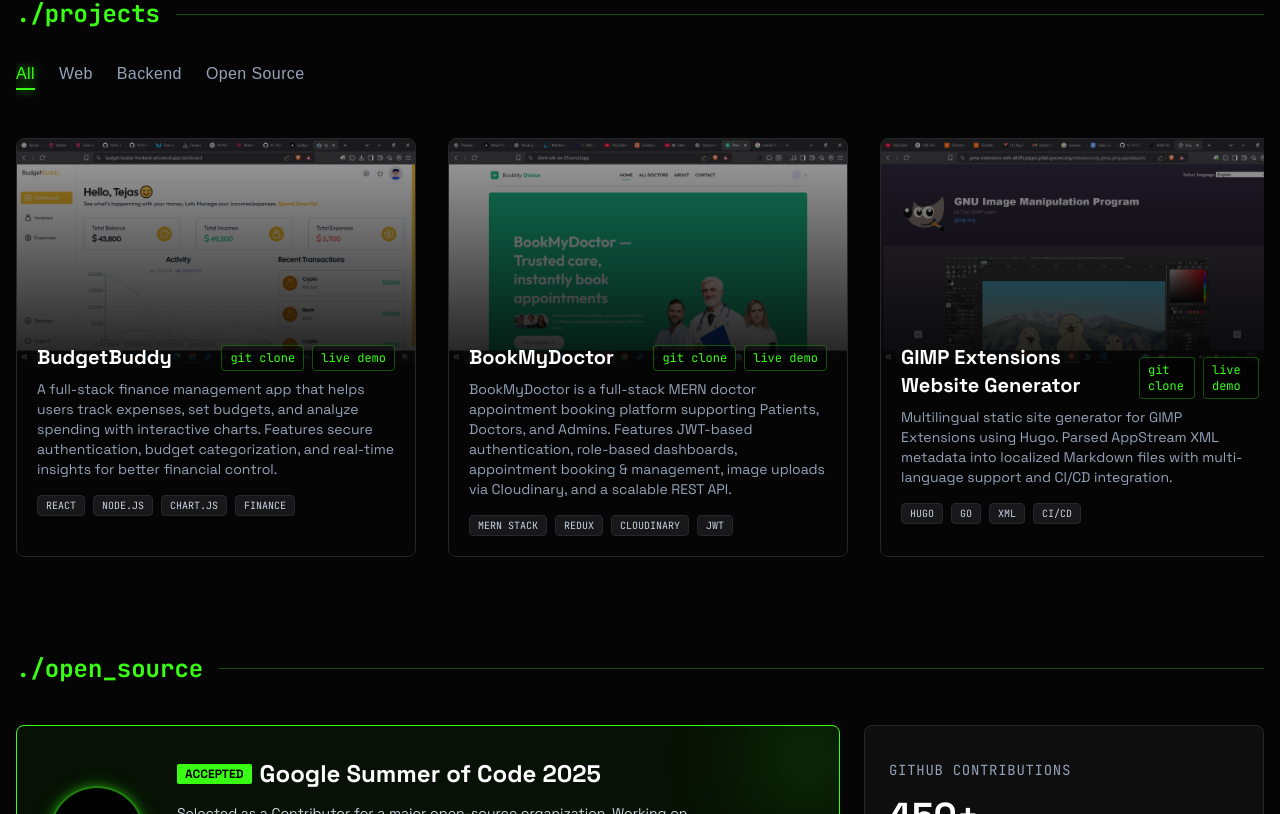
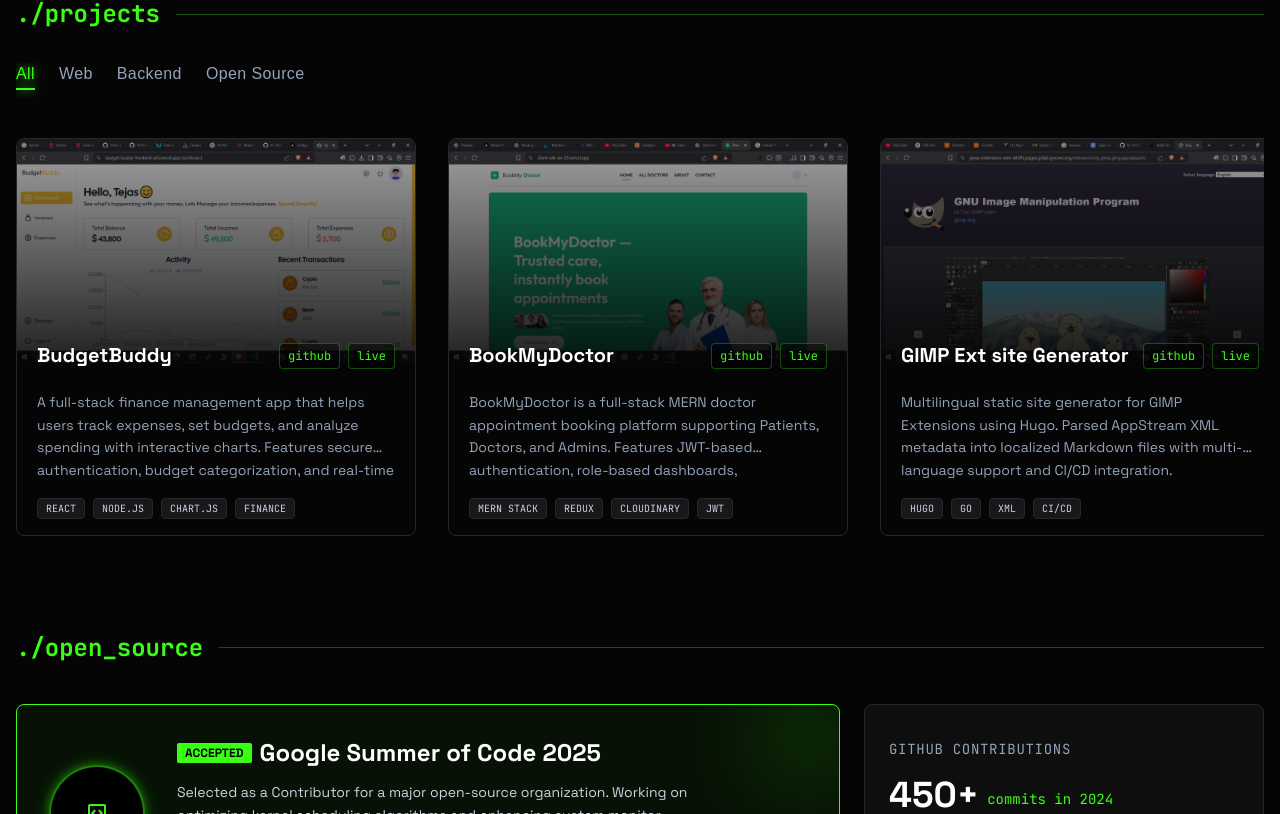
Before and after one commit to ts-31/tejas-portfolio, a Next.js app: page / in a window 1280 px wide. Shown: the part 1014-1828 px from the top of the page. Built offline with nearby package versions, Linux system fonts and the light colour scheme; a web font is replaced by a local one.

Commit message:
Refine project card layout: improved alignment, normalized heights, and adjusted spacing

```diff
--- a/components/Projects.tsx
+++ b/components/Projects.tsx
@@ -1,14 +1,13 @@
 import React, { useState } from 'react';
 import { Project } from '../types';
-
 interface ProjectsProps {
   isDark: boolean;
 }
-
 const projectsData: Project[] = [
   {
     title: 'BudgetBuddy',
-    description: 'A full-stack finance management app that helps users track expenses, set budgets, and analyze spending with interactive charts. Features secure authentication, budget categorization, and real-time insights for better financial control.',
+    description:
+      'A full-stack finance management app that helps users track expenses, set budgets, and analyze spending with interactive charts. Features secure authentication, budget categorization, and real-time insights for better financial control.',
     image: '/budgetBuddy.png',
     tags: ['React', 'Node.js', 'Chart.js', 'Finance'],
     category: 'web',
@@ -17,7 +16,8 @@
   },
   {
     title: 'BookMyDoctor',
-    description: 'BookMyDoctor is a full-stack MERN doctor appointment booking platform supporting Patients, Doctors, and Admins. Features JWT-based authentication, role-based dashboards, appointment booking & management, image uploads via Cloudinary, and a scalable REST API.',
+    description:
+      'BookMyDoctor is a full-stack MERN doctor appointment booking platform supporting Patients, Doctors, and Admins. Features JWT-based authentication, role-based dashboards, appointment booking & management, image uploads via Cloudinary, and a scalable REST API.',
     image: '/bookmydoctor.png',
     tags: ['MERN Stack', 'Redux', 'Cloudinary', 'JWT'],
     category: 'web',
@@ -25,17 +25,20 @@
     live: 'https://client-silk-six-29.vercel.app/',
   },
   {
-    title: 'GIMP Extensions Website Generator',
-    description: 'Multilingual static site generator for GIMP Extensions using Hugo. Parsed AppStream XML metadata into localized Markdown files with multi-language support and CI/CD integration.',
+    title: 'GIMP Ext site Generator',
+    description:
+      'Multilingual static site generator for GIMP Extensions using Hugo. Parsed AppStream XML metadata into localized Markdown files with multi-language support and CI/CD integration.',
     image: '/gimp.png',
     tags: ['Hugo', 'Go', 'XML', 'CI/CD'],
     category: 'open-source',
-    github: 'https://gitlab.gnome.org/Infrastructure/gimp-extensions-web/-/merge_requests/4',
+    github:
+      'https://gitlab.gnome.org/Infrastructure/gimp-extensions-web/-/merge_requests/4',
     live: 'https://gimp-extensions-web-a83ffe.pages.gitlab.gnome.org/',
   },
   {
     title: 'MatchMyResume',
-    description: 'Chrome Extension with a FastAPI backend that matches resumes to job descriptions using the Google Gemini API. Provides AI-based match scores and actionable suggestions.',
+    description:
+      'Chrome Extension with a FastAPI backend that matches resumes to job descriptions using the Google Gemini API. Provides AI-based match scores and actionable suggestions.',
     image: '/matchmyresume.png',
     tags: ['FastAPI', 'Python', 'Gemini AI', 'Chrome Ext'],
     category: 'backend',
@@ -43,7 +46,8 @@
   },
   {
     title: 'AgentHub',
-    description: 'Minimal chatbot platform that allows users to create multiple AI agents and chat with them in real time using Gemini LLM.',
+    description:
+      'Minimal chatbot platform that allows users to create multiple AI agents and chat with them in real time using Gemini LLM.',
     image: '/agent-hub.png',
     tags: ['React', 'Gemini API', 'Node.js', 'AI'],
     category: 'web',
@@ -52,110 +56,156 @@
   },
   {
     title: 'OpenAFS Client Manager',
-    description: 'A GNOME Shell extension to manage the OpenAFS client on Linux desktops. Features a GUI for starting/stopping the client, toggling autostart, and real-time status updates.',
+    description:
+      'A GNOME Shell extension to manage the OpenAFS client on Linux desktops. Features a GUI for starting/stopping the client, toggling autostart, and real-time status updates.',
     image: '/gnome-shell-extension-openafs.png',
     tags: ['GNOME Shell', 'GJS', 'OpenAFS', 'Linux'],
     category: 'open-source',
-    github: 'https://github.com/openafs-contrib/gnome-shell-extension-openafs',
+    github:
+      'https://github.com/openafs-contrib/gnome-shell-extension-openafs',
   },
 ];
-
 const Projects: React.FC<ProjectsProps> = ({ isDark }) => {
   const [activeFilter, setActiveFilter] = useState('All');
   const filters = ['All', 'Web', 'Backend', 'Open Source'];
-
   const filteredProjects = projectsData.filter(project => {
     if (activeFilter === 'All') return true;
     if (activeFilter === 'Web') return project.category === 'web';
     if (activeFilter === 'Backend') return project.category === 'backend';
-    if (activeFilter === 'Open Source') return project.category === 'open-source';
+    if (activeFilter === 'Open Source')
+      return project.category === 'open-source';
     return false;
   });
-
   return (
-    <section className="w-full max-w-7xl mx-auto px-4 py-16 relative z-10" id="projects">
+    <section
+      className="w-full max-w-7xl mx-auto px-4 py-16 relative z-10"
+      id="projects"
+    >
+      {/* Header */}
       <div className="flex items-center gap-4 mb-8">
-        <span className={`text-2xl font-mono font-bold ${isDark ? 'text-primary' : 'text-primary-dark'}`}>./projects</span>
-        <div className="h-px bg-primary/30 flex-grow"></div>
+        <span
+          className={`text-2xl font-mono font-bold ${isDark ? 'text-primary' : 'text-primary-dark'
+            }`}
+        >
+          ./projects
+        </span>
+        <div className="h-px bg-primary/30 flex-grow" />
       </div>
-
+      {/* Filters */}
       <div className="flex flex-wrap items-center gap-4 sm:gap-6 mb-10 overflow-x-auto pb-2 scrollbar-hide">
-        {filters.map((filter) => (
+        {filters.map(filter => (
           <button
             key={filter}
             onClick={() => setActiveFilter(filter)}
             className={`font-switzer font-medium text-sm sm:text-base tracking-wide pb-0.5 whitespace-nowrap transition-colors border-b-2
               ${activeFilter === filter
-                ? (isDark ? 'text-primary border-primary drop-shadow-[0_0_5px_rgba(57,255,20,0.8)]' : 'text-primary-dark border-primary-dark')
-                : (isDark ? 'text-slate-400 border-transparent hover:text-white hover:border-slate-600' : 'text-text-muted-light border-transparent hover:text-text-main-light hover:border-gray-400')
+                ? isDark
+                  ? 'text-primary border-primary drop-shadow-[0_0_5px_rgba(57,255,20,0.8)]'
+                  : 'text-primary-dark border-primary-dark'
+                : isDark
+                  ? 'text-slate-400 border-transparent hover:text-white hover:border-slate-600'
+                  : 'text-text-muted-light border-transparent hover:text-text-main-light hover:border-gray-400'
               }`}
           >
             {filter}
           </button>
         ))}
       </div>
-
+      {/* Projects */}
       <div className="flex overflow-x-auto pb-8 gap-8 snap-x snap-mandatory">
         {filteredProjects.map((project, index) => (
           <div
             key={index}
-            className={`flex-none w-[300px] md:w-[400px] snap-center group relative rounded-lg border overflow-hidden transition-all duration-300
+            className={`flex-none w-[340px] md:w-[400px] snap-center group relative rounded-lg border overflow-hidden transition-all duration-300
               ${isDark
                 ? 'bg-card-dark border-zinc-800 hover:border-primary hover:shadow-neon-hover'
                 : 'bg-card-light border-gray-300 hover:border-primary-dark hover:shadow-card'
               }`}
           >
-            <div className={`aspect-video w-full overflow-hidden relative ${isDark ? 'bg-zinc-900' : 'bg-gray-100'}`}>
+            {/* Image */}
+            <div
+              className={`aspect-video w-full overflow-hidden relative ${isDark ? 'bg-zinc-900' : 'bg-gray-100'
+                }`}
+            >
               <img
                 src={project.image}
                 alt={project.title}
-                className={`w-full h-full object-cover transition-transform duration-500 group-hover:scale-110 ${isDark ? 'opacity-60 group-hover:opacity-100' : 'opacity-90 group-hover:opacity-100'}`}
+                className={`w-full h-full object-cover transition-transform duration-500 group-hover:scale-110 ${isDark
+                  ? 'opacity-60 group-hover:opacity-100'
+                  : 'opacity-90 group-hover:opacity-100'
+                  }`}
               />
-              <div className={`absolute inset-0 bg-gradient-to-t ${isDark ? 'from-black to-transparent opacity-80' : 'from-gray-900/50 to-transparent opacity-60'}`}></div>
+              <div
+                className={`absolute inset-0 bg-gradient-to-t ${isDark
+                  ? 'from-black to-transparent opacity-80'
+                  : 'from-gray-900/50 to-transparent opacity-60'
+                  }`}
+              />
             </div>
-
-            <div className={`p-5 relative z-10 -mt-10 rounded-t-xl flex flex-col h-[calc(100%-aspect-video)] ${isDark ? '' : 'bg-white border-t border-gray-100'}`}>
-              <div className="flex justify-between items-end mb-2">
-                <h3 className={`text-xl font-bold transition-colors ${isDark ? 'text-white group-hover:text-primary' : 'text-text-main-light group-hover:text-primary-dark'}`}>
+            {/* Content */}
+            <div
+              className={`px-5 pt-5 pb-4 relative z-10 -mt-10 rounded-t-xl grid ${isDark ? '' : 'bg-white border-t border-gray-100'
+                }`}
+              style={{
+                gridTemplateRows: '48px 96px auto 32px',
+              }}
+            >
+              {/* Title + Links */}
+              <div className="flex justify-between items-start gap-3">
+                <h3
+                  className={`text-xl font-bold leading-tight ${isDark
+                    ? 'text-white group-hover:text-primary'
+                    : 'text-text-main-light group-hover:text-primary-dark'
+                    }`}
+                >
                   {project.title}
                 </h3>
-                <div className="flex gap-2">
+                <div className="flex gap-2 shrink-0">
                   <a
                     href={project.github}
                     target="_blank"
                     rel="noopener noreferrer"
-                    className={`text-xs font-mono border px-2 py-1 rounded transition-all
-                    ${isDark
+                    className={`text-[10px] sm:text-xs font-mono border px-2 py-1 rounded transition-all ${isDark
                       ? 'text-primary border-primary/30 bg-black/50 hover:bg-primary hover:text-black'
                       : 'text-primary-dark border-primary-dark/30 bg-gray-50 hover:bg-primary hover:text-black'
-                      }`}>
-                    git clone
+                      }`}
+                  >
+                    github
                   </a>
                   {project.live && (
                     <a
                       href={project.live}
                       target="_blank"
                       rel="noopener noreferrer"
-                      className={`text-xs font-mono border px-2 py-1 rounded transition-all
-                      ${isDark
+                      className={`text-[10px] sm:text-xs font-mono border px-2 py-1 rounded transition-all ${isDark
                         ? 'text-primary border-primary/30 bg-black/50 hover:bg-primary hover:text-black'
                         : 'text-primary-dark border-primary-dark/30 bg-gray-50 hover:bg-primary hover:text-black'
-                        }`}>
-                      live demo
+                        }`}
+                    >
+                      live
                     </a>
                   )}
                 </div>
               </div>
-              <p className={`text-sm mb-4 flex-grow ${isDark ? 'text-slate-400' : 'text-text-muted-light'}`}>
+              {/* Description */}
+              <p
+                className={`text-sm leading-relaxed line-clamp-3 ${isDark ? 'text-slate-400' : 'text-text-muted-light'
+                  }`}
+              >
                 {project.description}
               </p>
-              <div className="flex gap-2 flex-wrap mt-auto">
+              {/* Spacer */}
+              <div />
+              {/* Tags */}
+              <div className="flex gap-2 flex-wrap items-start self-end">
                 {project.tags.map(tag => (
-                  <span key={tag} className={`text-[10px] uppercase font-mono px-2 py-0.5 rounded border
-                    ${isDark
+                  <span
+                    key={tag}
+                    className={`text-[10px] uppercase font-mono px-2 py-0.5 rounded border ${isDark
                       ? 'bg-zinc-900 text-slate-300 border-zinc-800'
                       : 'bg-gray-100 text-text-muted-light border-gray-200'
-                    }`}>
+                      }`}
+                  >
                     {tag}
                   </span>
                 ))}
@@ -167,5 +217,4 @@
     </section>
   );
 };
-
 export default Projects;
```
Lines whose indentation alone changed are shown as unchanged.
